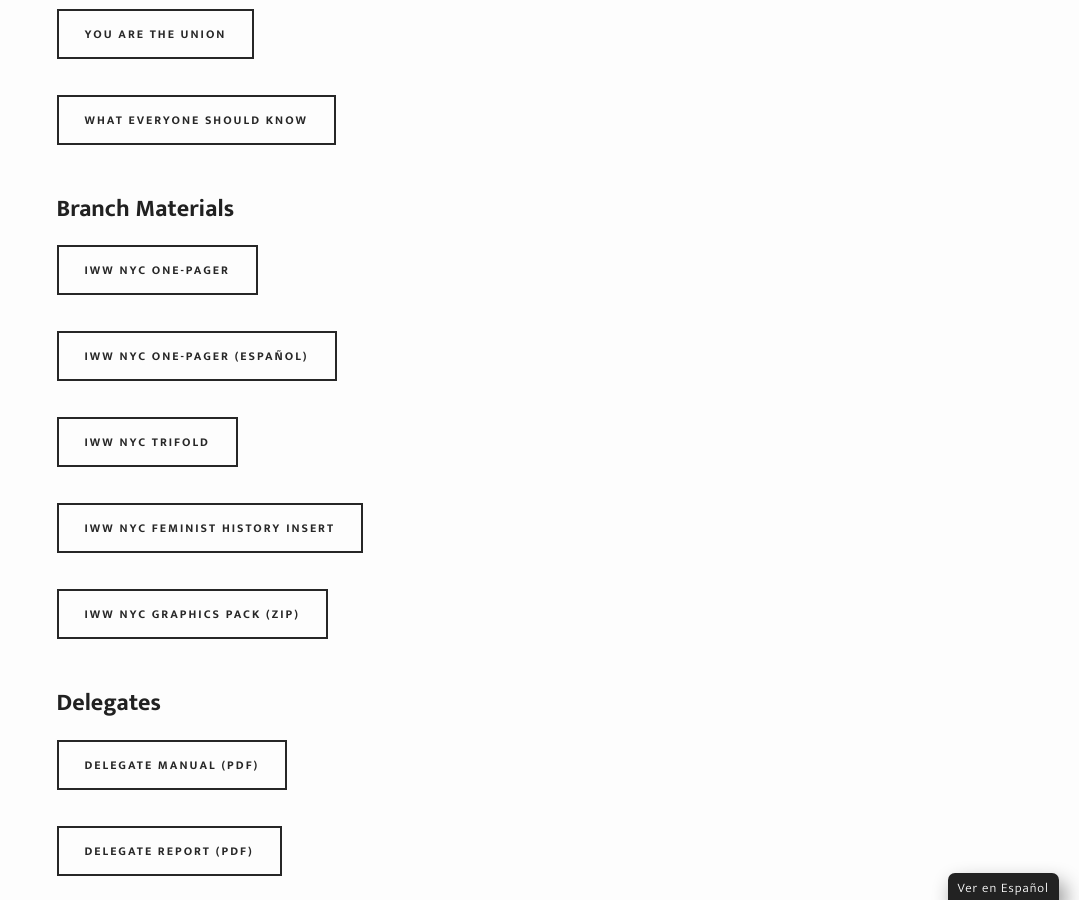
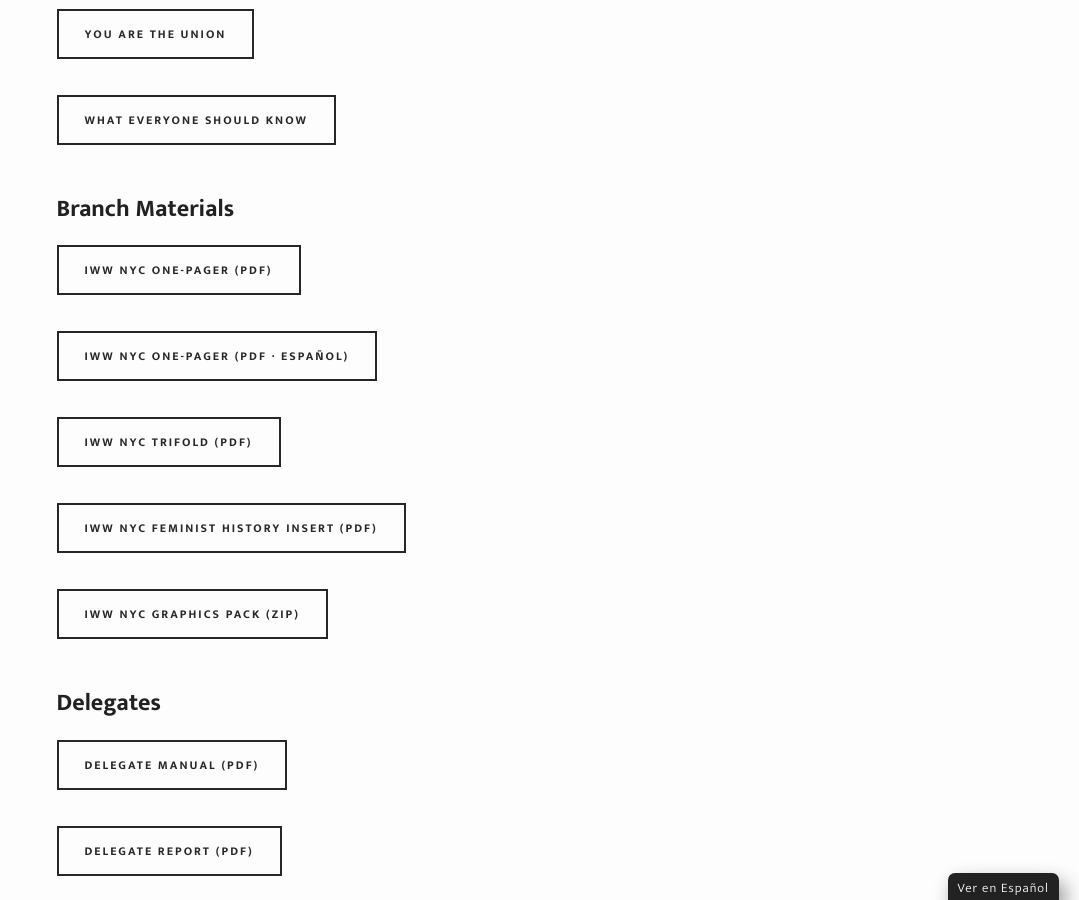
Before and after one commit to IWW-NYC-GMB/iww.nyc, a Jekyll site: the page built from resources.html, in a window 1280 px wide and 900 px high, scrolled down 2173 px. Shown: the whole window, without its empty margins (201-1280 px from the left). Built offline with Jekyll 4.4.1, drawn with Linux system fonts in a browser that asks for light colours; some web fonts are replaced.

Commit message:
Update resources.html

```diff
--- a/resources.html
+++ b/resources.html
@@ -24,10 +24,10 @@
 <a href="{{ site.baseurl }}/you-are-the-union"><button class="small" style="margin: 12px 15px 24px 0;" ontouchstart="">You are the Union</button></a><br>
 <a href="{{ site.baseurl }}/what-everyone-should-know"><button class="small" style="margin: 12px 15px 24px 0;" ontouchstart="">What Everyone Should Know</button></a><br><br>
 <h2>Branch Materials</h2>
-<a href="{{ site.baseurl }}/assets/IWW-NYC-One-Pager.pdf"><button class="small" style="margin: 12px 15px 24px 0;" ontouchstart="">IWW NYC One-Pager</button></a><br>
-<a href="{{ site.baseurl }}/assets/IWW-NYC-One-Pager-es.pdf"><button class="small" style="margin: 12px 15px 24px 0;" ontouchstart="">IWW NYC One-Pager (Español)</button></a><br>
-<a href="{{ site.baseurl }}/assets/IWW-NYC-Trifold.pdf"><button class="small" style="margin: 12px 15px 24px 0;" ontouchstart="">IWW NYC Trifold</button></a><br>
-<a href="{{ site.baseurl }}/assets/IWW-NYC-Feminist-History-Insert.pdf"><button class="small" style="margin: 12px 15px 24px 0;" ontouchstart="">IWW NYC Feminist History Insert</button></a><br>
+<a href="{{ site.baseurl }}/assets/IWW-NYC-One-Pager.pdf"><button class="small" style="margin: 12px 15px 24px 0;" ontouchstart="">IWW NYC One-Pager (PDF)</button></a><br>
+<a href="{{ site.baseurl }}/assets/IWW-NYC-One-Pager-es.pdf"><button class="small" style="margin: 12px 15px 24px 0;" ontouchstart="">IWW NYC One-Pager (PDF · Español)</button></a><br>
+<a href="{{ site.baseurl }}/assets/IWW-NYC-Trifold.pdf"><button class="small" style="margin: 12px 15px 24px 0;" ontouchstart="">IWW NYC Trifold (PDF)</button></a><br>
+<a href="{{ site.baseurl }}/assets/IWW-NYC-Feminist-History-Insert.pdf"><button class="small" style="margin: 12px 15px 24px 0;" ontouchstart="">IWW NYC Feminist History Insert (PDF)</button></a><br>
 <a href="{{ site.baseurl }}/assets/iww-nyc-graphics-pack.zip"><button class="small" style="margin: 12px 15px 24px 0;" ontouchstart="">IWW NYC Graphics Pack (ZIP)</button></a><br><br>
 <h2>Delegates</h2>
 <a href="http://www.iww.org/PDF/Official/DelegateManual.pdf"><button class="small" style="margin: 12px 15px 24px 0;" ontouchstart="">Delegate Manual (PDF)</button></a><br>
```
